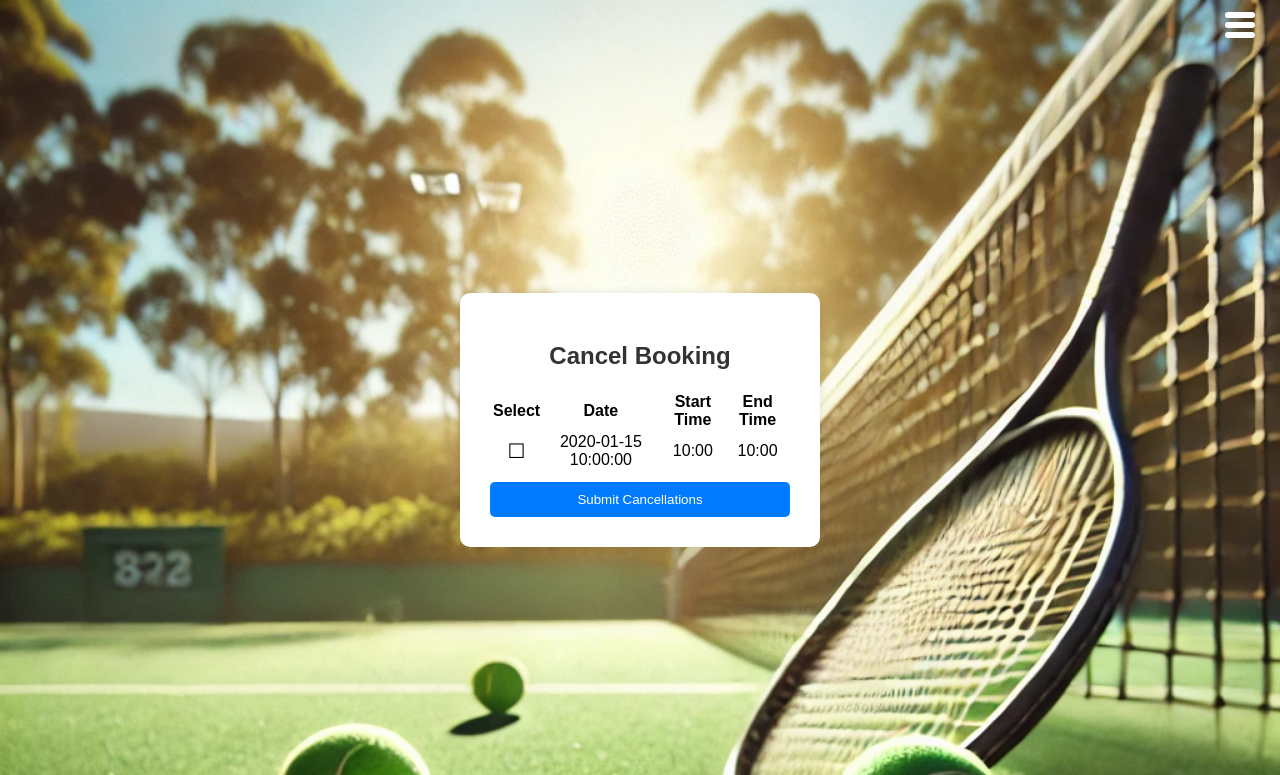
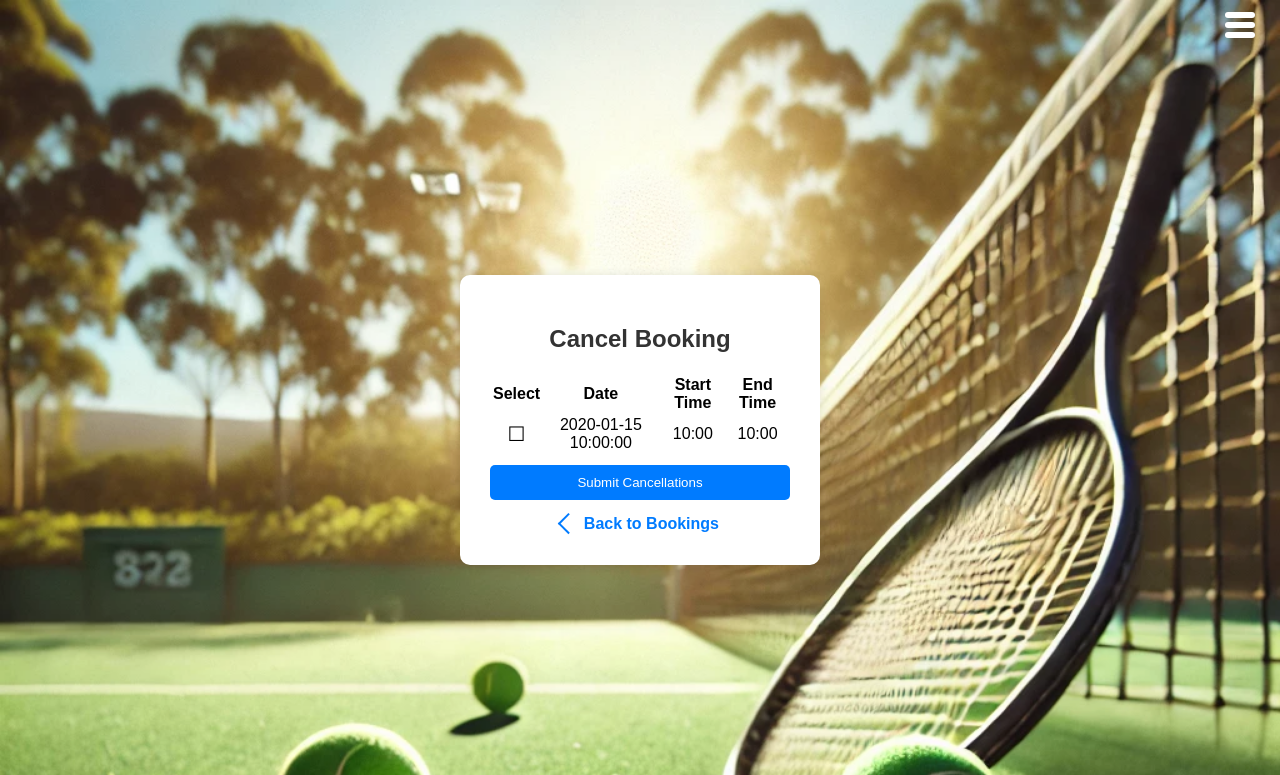
Before and after one commit to amitshokeen/portico_tennnis_fastapi_app, a FastAPI app: template TennisApp/templates/cancel-booking.html in a window 1280 px wide. Shown: the top 775 px of the page. Run offline with FastAPI, Linux system fonts and the light colour scheme; the template is opened without the code that fills it: most values are stand-ins (such as "Sample title", 1, 10 or a date in 2020).

Commit message:
back arrow

```diff
--- a/TennisApp/templates/cancel-booking.html
+++ b/TennisApp/templates/cancel-booking.html
@@ -28,6 +28,12 @@
     </table>
 
     <button id="submitCancellations" class="submit-cancel-button" onclick="submitCancellations()">Submit Cancellations</button>
+    <div class="links">
+        <a href="/bookings/bookings-page" class="back-link">
+            <span class="back-arrow"></span>
+            Back to Bookings
+          </a>
+    </div>
 </div>
 
 <script>
```
